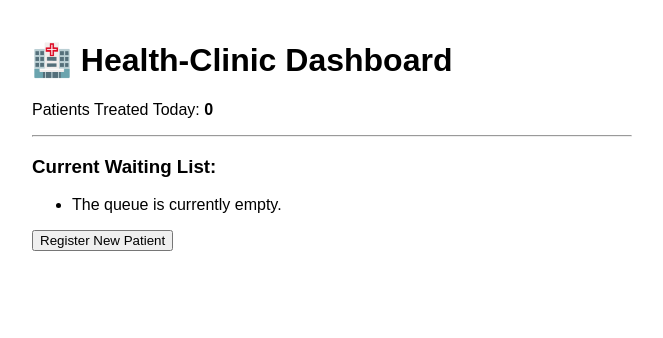
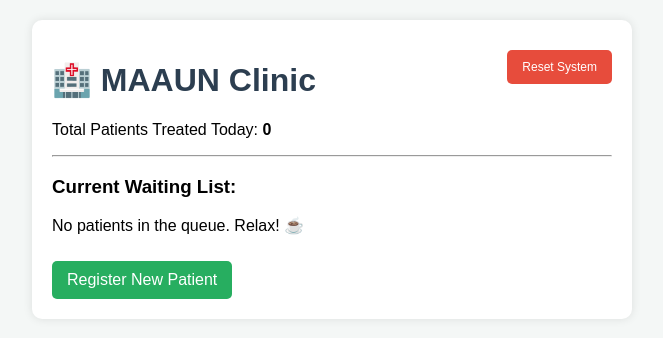
Before and after one commit to abubakarjallaba6-design/CSC202-Final-Assignment, a Flask app: page / in a window 1280 px wide. Shown: the top 338 px of the page, without its empty margins (308-971 px from the left). Run offline with Flask 3, Linux system fonts and the light colour scheme.

Commit message:
Update index.html
Added Reset System button and improved Dashboard UI styling

```diff
--- a/templates/index.html
+++ b/templates/index.html
@@ -1,25 +1,42 @@
 <!DOCTYPE html>
 <html>
-<head><title>Clinic Queue</title></head>
+<head>
+    <title>Clinic Queue</title>
+    <style>
+        body { font-family: Arial, sans-serif; max-width: 600px; margin: auto; padding: 20px; background-color: #f4f7f6; }
+        .container { background: white; padding: 20px; border-radius: 10px; box-shadow: 0px 0px 10px rgba(0,0,0,0.1); }
+        h1 { color: #2c3e50; }
+        .btn { padding: 10px 15px; text-decoration: none; color: white; border-radius: 5px; display: inline-block; margin-top: 10px; border: none; cursor: pointer; }
+        .btn-add { background-color: #27ae60; }
+        .btn-treat { background-color: #2980b9; }
+        .btn-clear { background-color: #e74c3c; float: right; font-size: 12px; }
+        ul { list-style: none; padding: 0; }
+        li { background: #eee; margin: 5px 0; padding: 10px; border-radius: 5px; border-left: 5px solid #3498db; }
+    </style>
+</head>
 <body>
-    <h1>🏥 Health-Clinic Dashboard</h1>
-    <p>Patients Treated Today: <strong>{{ total }}</strong></p>
+    <div class="container">
+        <a href="/clear" class="btn btn-clear" onclick="return confirm('Clear all patients?')">Reset System</a>
+        <h1>🏥 MAAUN Clinic</h1>
+        <p>Total Patients Treated Today: <strong>{{ total }}</strong></p>
         <hr>
+
         <h3>Current Waiting List:</h3>
         <ul>
             {% for p in queue %}
-            <li>{{ p.arrival_time }} - <strong>{{ p.name }}</strong> ({{ p.ailment }})</li>
+                <li>
+                    <strong>{{ p.name }}</strong> - {{ p.ailment }} <br>
+                    <small>Arrived at: {{ p.arrival_time }}</small>
+                </li>
             {% else %}
-            <li>The queue is currently empty.</li>
+                <p>No patients in the queue. Relax! ☕</p>
             {% endfor %}
         </ul>
-    <a href="/add"><button>Register New Patient</button></a>
+
+        <a href="/add" class="btn btn-add">Register New Patient</a>
         {% if queue %}
-        <a href="/treat"><button style="background-color: #ffcccb;">Treat Next Patient</button></a>
+            <a href="/treat" class="btn btn-treat">Treat Next Patient</a>
         {% endif %}
+    </div>
 </body>
 </html>
-<style>
-    body { font-family: Arial, sans-serif; max-width: 600px; margin: auto; padding: 20px; }
-    .patient-card { border: 1px solid #ccc; padding: 10px; margin-bottom: 10px; border-radius: 5px; }
-</style>
```
Lines whose indentation alone changed are shown as unchanged.
